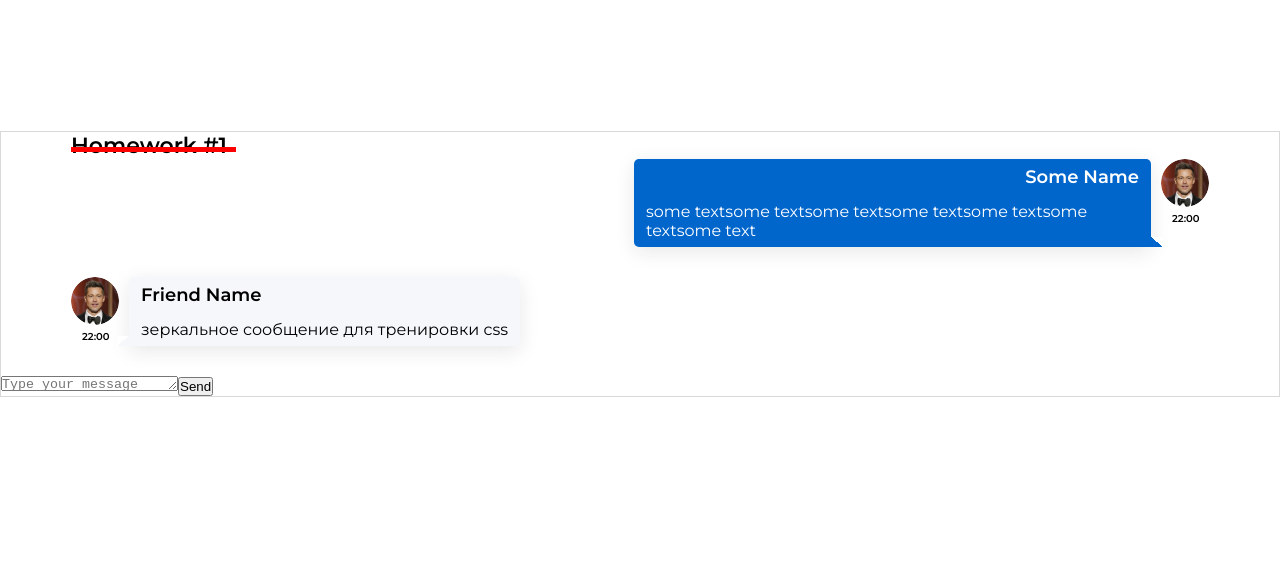
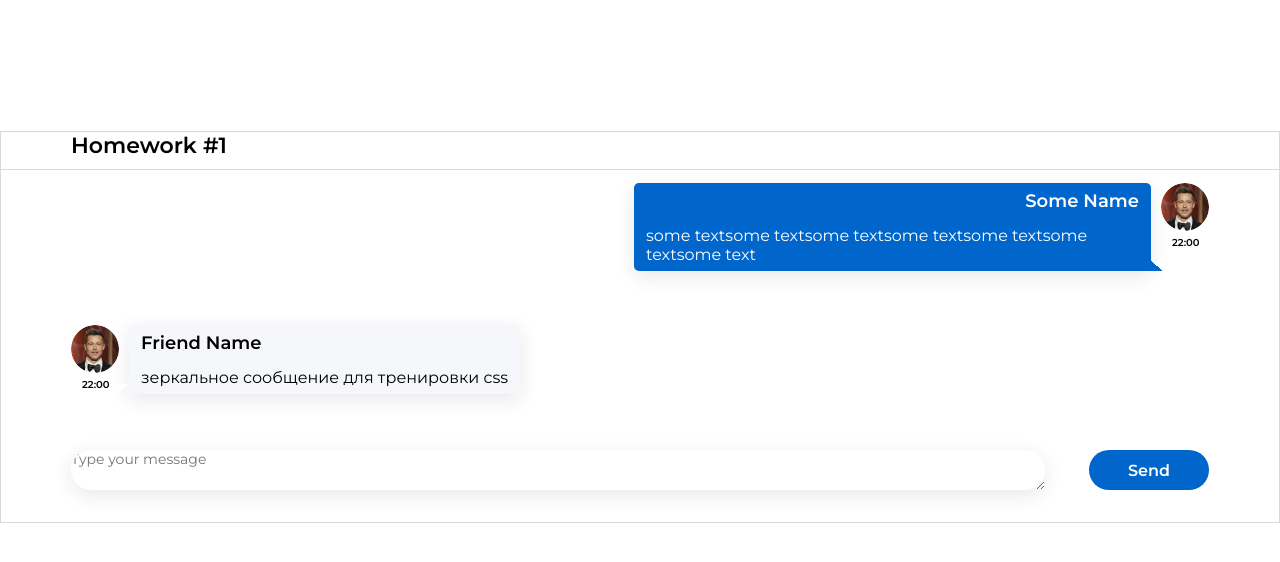
Before and after one commit to PavelS324/Month2HW1, a React (Create React App) app: page / in a window 1280 px wide. Shown: the top 562 px of the page. Built offline with nearby package versions, Linux system fonts and the light colour scheme.

Commit message:
Add styles for 'textarea' and 'send'

```diff
--- a/src/s1-main/App.module.css
+++ b/src/s1-main/App.module.css
@@ -14,12 +14,13 @@
 }
 
 .hw {
+    margin-top: 10px;
 }
 
 .hwTitle {
     width: 165px;
     height: 27px;
-    left: 70px;
+    /*left: 70px;*/
 
     display: flex;
     align-items: center;
@@ -30,14 +31,4 @@
 
     position: relative;
 
-    &::after {
-        content: "";
-        position: absolute;
-        left: 0;
-        right: 0;
-        display: block;
-        /*border-bottom: #D9D9D9 solid 1px;*/
-        border-bottom: red solid 5px;
-        margin-top: 7px;
-    }
 }
--- a/src/s2-homeworks/hw01/HW1.module.css
+++ b/src/s2-homeworks/hw01/HW1.module.css
@@ -1,7 +1,21 @@
 .hw1 {
+    padding-left: 70px;
+    padding-right: 70px;
+
     max-width: 1280px;
-    top: 131px;
+    /*top: 131px;*/
     border: #D9D9D9 solid 1px;
 
-    /*position: relative;*/
+    position: relative;
+
+    &::before {
+        content: "";
+        position: absolute;
+        left: 0;
+        right: 0;
+        display: block;
+        /*border-bottom: #D9D9D9 solid 1px;*/
+        border-bottom: #D9D9D9 solid 1px;
+        margin-top: 37px;
+    }
 }
--- a/src/s2-homeworks/hw01/friend-message/FriendMessage.module.css
+++ b/src/s2-homeworks/hw01/friend-message/FriendMessage.module.css
@@ -1,7 +1,8 @@
 .friendMessage {
     max-width: 575px;
-    margin-left: 70px;
+    /*margin-left: 70px;*/
     margin-right: auto;
+    margin-top: 24px;
 
     display: flex;
     flex-direction: column;
--- a/src/s2-homeworks/hw01/message-sender/MessageSender.module.css
+++ b/src/s2-homeworks/hw01/message-sender/MessageSender.module.css
@@ -1,12 +1,40 @@
 .sendForm {
-
+    margin-top: 26px;
+    margin-bottom: 32px;
+    display: flex;
+    justify-content: space-between;
 }
 
 .textarea {
+    /*width: 976px;*/
+    min-height: 40px;
+    border-radius: 20px;
+    border: none;
 
+    color: #F5F7FB;
+    box-shadow: 0 1px 2px 0 rgba(29, 33, 38, 0.1);
+    box-shadow: 0 5px 20px 0 rgba(29, 33, 38, 0.1);
+
+    font-family: 'Montserrat', sans-serif;
+    font-size: 14px;
+    font-weight: 400;
+
+    flex-grow: 1;
 }
 
 .button {
+    width: 120px;
+    height: 40px;
+    border-radius: 20px;
+    border: none;
+    margin-left: 44px;
+
+    background-color: #0066cc;
+    color: #FFFFFF;
+
+    font-family: 'Montserrat', sans-serif;
+    font-size: 16px;
+    font-weight: 600;
 
 }
 
--- a/src/s2-homeworks/hw01/message/Message.module.css
+++ b/src/s2-homeworks/hw01/message/Message.module.css
@@ -2,8 +2,9 @@
 
 .message {
     max-width: 575px;
-    margin-right: 70px;
+    /*margin-right: 70px;*/
     margin-left: auto;
+    margin-top: 24px;
 
     display: flex;
     flex-direction: column;
```
